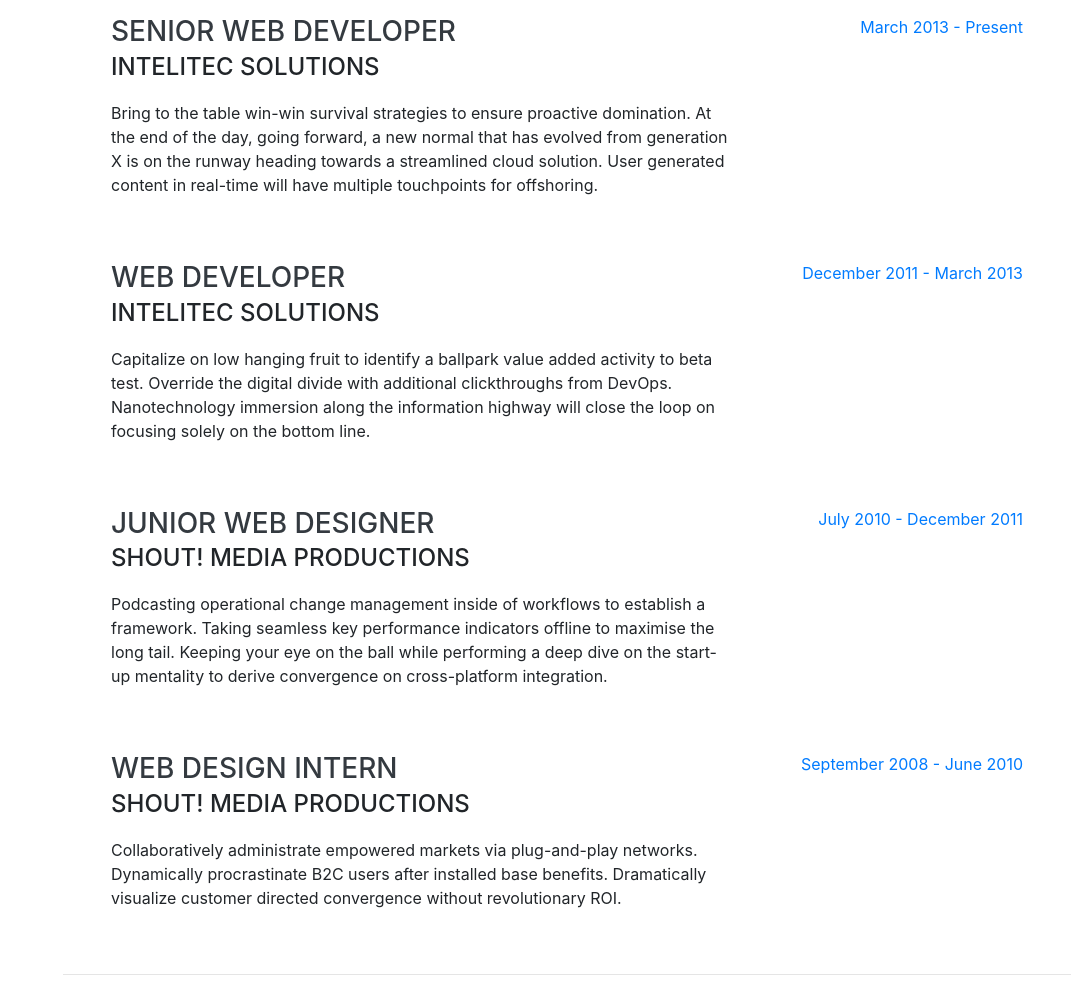
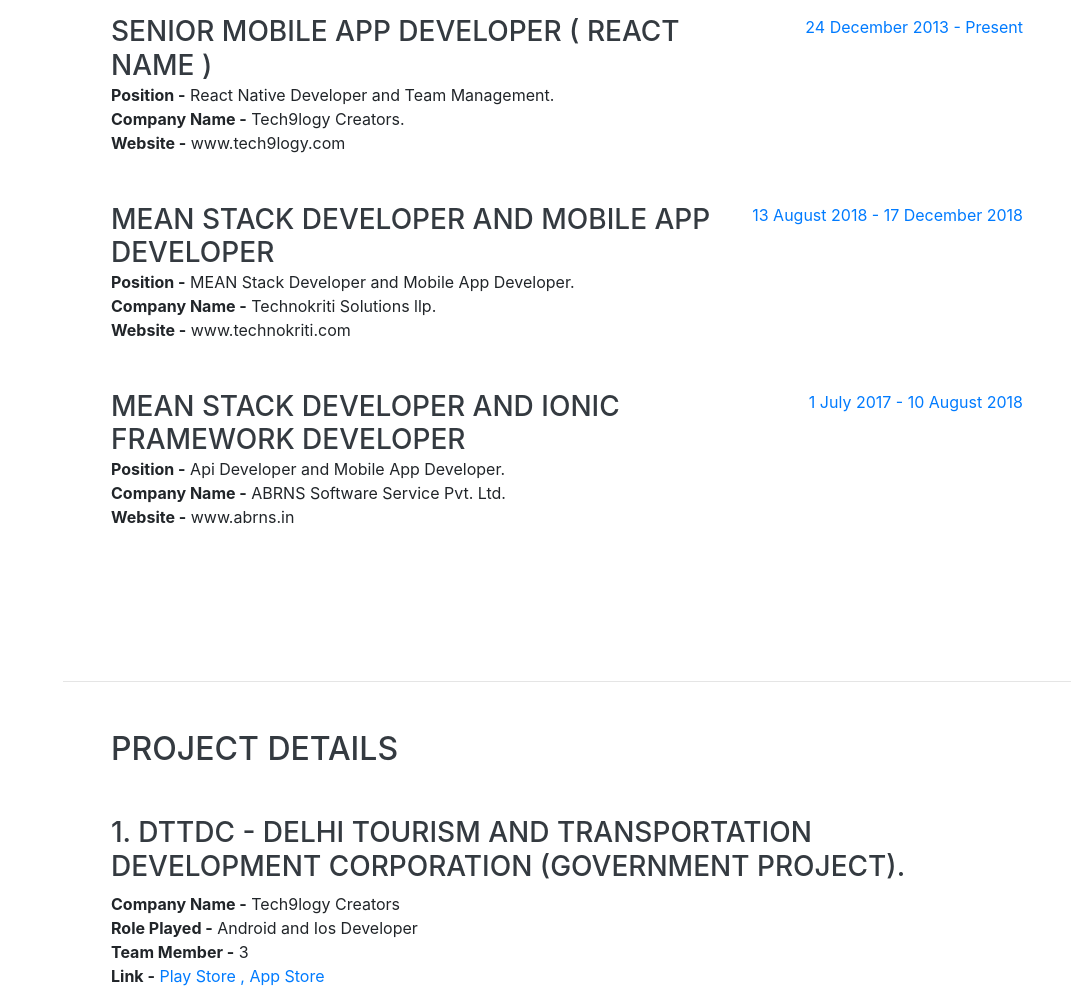
Before and after one commit to ganpatipaswan/ganpatipaswan.github.io, a website with bundled scripts: page index.html in a window 1280 px wide. Shown: the part 920-1911 px from the top of the page, without its empty margins (209-1280 px from the left). Built offline with nearby package versions, Linux system fonts and the light colour scheme; a web font is replaced by a local one.

```diff
--- a/index.html
+++ b/index.html
@@ -17,7 +17,14 @@
   <link href="https://fonts.googleapis.com/css?family=Saira+Extra+Condensed:500,700" rel="stylesheet">
   <link href="https://fonts.googleapis.com/css?family=Muli:400,400i,800,800i" rel="stylesheet">
   <link href="vendor/fontawesome-free/css/all.min.css" rel="stylesheet">
+  <script src="/js/pdfobject.js"></script>
+  <script>PDFObject.embed("/pdf/sample-3pp.pdf", "#example1");</script>
 
+
+  <style>
+  .pdfobject-container { height: 500px;}
+  .pdfobject { border: 1px solid #666; }
+  </style>
   <!-- Custom styles for this template -->
   <link href="css/resume.min.css" rel="stylesheet">
 
@@ -107,47 +114,41 @@
 
         <div class="resume-item d-flex flex-column flex-md-row justify-content-between mb-5">
           <div class="resume-content">
-            <h3 class="mb-0">Senior Web Developer</h3>
-            <div class="subheading mb-3">Intelitec Solutions</div>
-            <p>Bring to the table win-win survival strategies to ensure proactive domination. At the end of the day, going forward, a new normal that has evolved from generation X is on the runway heading towards a streamlined cloud solution. User generated content in real-time will have multiple touchpoints for offshoring.</p>
+            <h3 class="mb-0">Senior Mobile App Developer ( React Name )</h3>
+            <div><b>Position -</b> React Native Developer and Team Management.</div>
+            <div><b>Company Name -</b> Tech9logy Creators.</div>
+             <div><b>Website  -</b> www.tech9logy.com</div>
           </div>
           <div class="resume-date text-md-right">
-            <span class="text-primary">March 2013 - Present</span>
+            <span class="text-primary">24 December 2013 - Present</span>
           </div>
         </div>
 
         <div class="resume-item d-flex flex-column flex-md-row justify-content-between mb-5">
           <div class="resume-content">
-            <h3 class="mb-0">Web Developer</h3>
-            <div class="subheading mb-3">Intelitec Solutions</div>
-            <p>Capitalize on low hanging fruit to identify a ballpark value added activity to beta test. Override the digital divide with additional clickthroughs from DevOps. Nanotechnology immersion along the information highway will close the loop on focusing solely on the bottom line.</p>
+            <h3 class="mb-0">MEAN Stack Developer and Mobile App Developer </h3>
+            <div><b>Position -</b> MEAN Stack Developer and Mobile App Developer.</div>
+            <div><b>Company Name -</b> Technokriti Solutions llp.</div>
+             <div><b>Website  -</b> www.technokriti.com</div>
           </div>
           <div class="resume-date text-md-right">
-            <span class="text-primary">December 2011 - March 2013</span>
+            <span class="text-primary">13 August 2018 - 17 December 2018</span>
           </div>
         </div>
 
         <div class="resume-item d-flex flex-column flex-md-row justify-content-between mb-5">
           <div class="resume-content">
-            <h3 class="mb-0">Junior Web Designer</h3>
-            <div class="subheading mb-3">Shout! Media Productions</div>
-            <p>Podcasting operational change management inside of workflows to establish a framework. Taking seamless key performance indicators offline to maximise the long tail. Keeping your eye on the ball while performing a deep dive on the start-up mentality to derive convergence on cross-platform integration.</p>
+            <h3 class="mb-0">MEAN Stack Developer and Ionic Framework Developer </h3>
+            <div><b>Position -</b> Api Developer and Mobile App Developer.</div>
+            <div><b>Company Name -</b> ABRNS Software Service Pvt. Ltd.</div>
+             <div><b>Website  -</b> www.abrns.in</div>
           </div>
           <div class="resume-date text-md-right">
-            <span class="text-primary">July 2010 - December 2011</span>
+            <span class="text-primary">1 July 2017 - 10 August 2018</span>
           </div>
         </div>
 
-        <div class="resume-item d-flex flex-column flex-md-row justify-content-between">
-          <div class="resume-content">
-            <h3 class="mb-0">Web Design Intern</h3>
-            <div class="subheading mb-3">Shout! Media Productions</div>
-            <p>Collaboratively administrate empowered markets via plug-and-play networks. Dynamically procrastinate B2C users after installed base benefits. Dramatically visualize customer directed convergence without revolutionary ROI.</p>
-          </div>
-          <div class="resume-date text-md-right">
-            <span class="text-primary">September 2008 - June 2010</span>
-          </div>
-        </div>
+
 
       </div>
 
@@ -539,8 +540,8 @@
     <section class="resume-section p-3 p-lg-5 d-flex align-items-center" id="interests">
       <div class="w-100">
         <h2 class="mb-5">Interests</h2>
-        <p>Apart from being a web developer, I enjoy most of my time being outdoors. In the winter, I am an avid skier and novice ice climber. During the warmer months here in Colorado, I enjoy mountain biking, free climbing, and kayaking.</p>
-        <p class="mb-0">When forced indoors, I follow a number of sci-fi and fantasy genre movies and television shows, I am an aspiring chef, and I spend a large amount of my free time exploring the latest technology advancements in the front-end web development world.</p>
+        <p><b>Interests :</b>Surfing internet, Exploration of different cultures and interacting people .</p>
+        <p><b>Hobbies :</b>Playing Chess, Playing card and playing cricket . .</p>
       </div>
     </section>
 
@@ -589,6 +590,7 @@
         <object data="img/Ganpati_Paswan_Resume.pdf" type="application/pdf" width="100%" height="800">
         </object>
       </div>
+
       <hr class="m-1">
       <div class="resume-date text-md-right">
 
```
